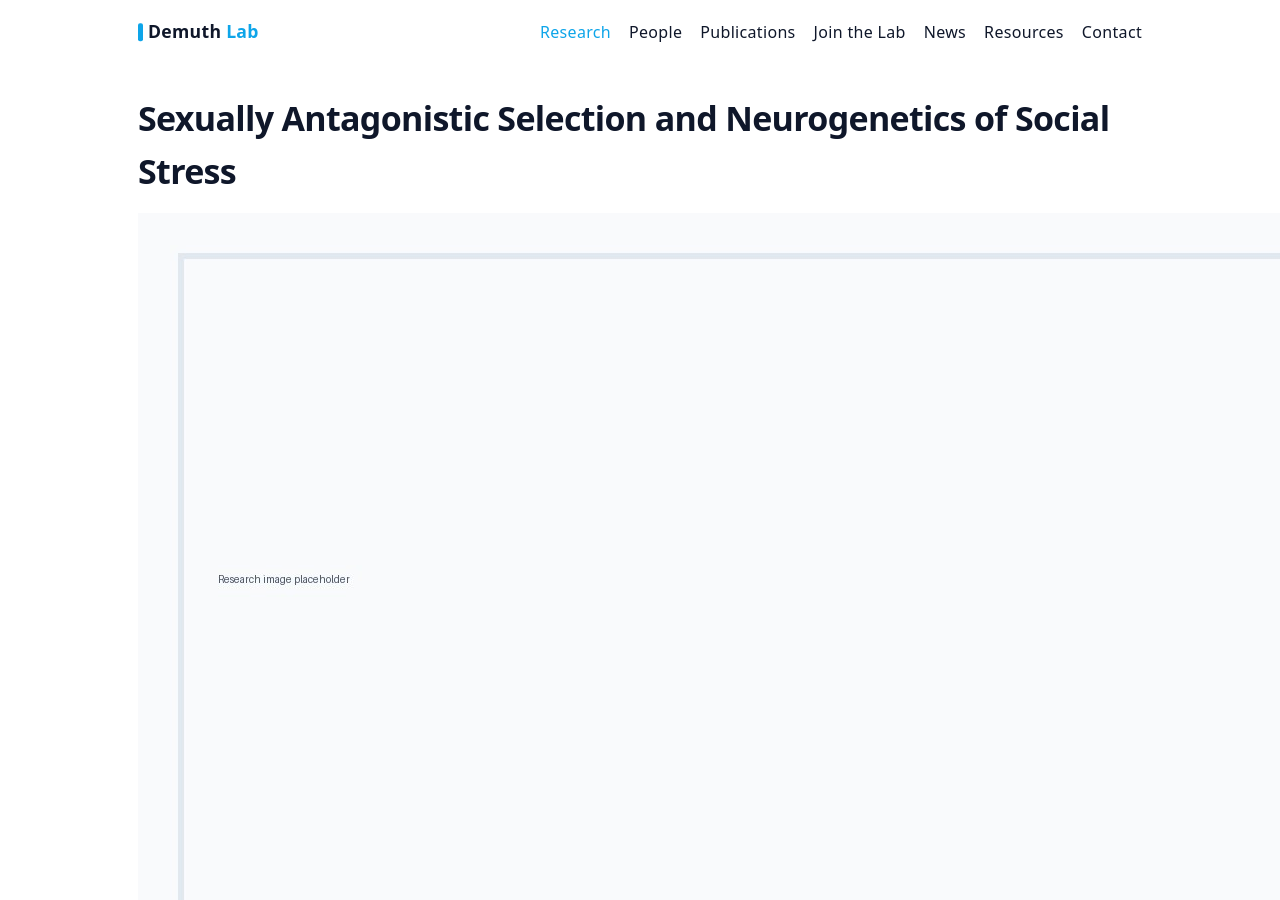
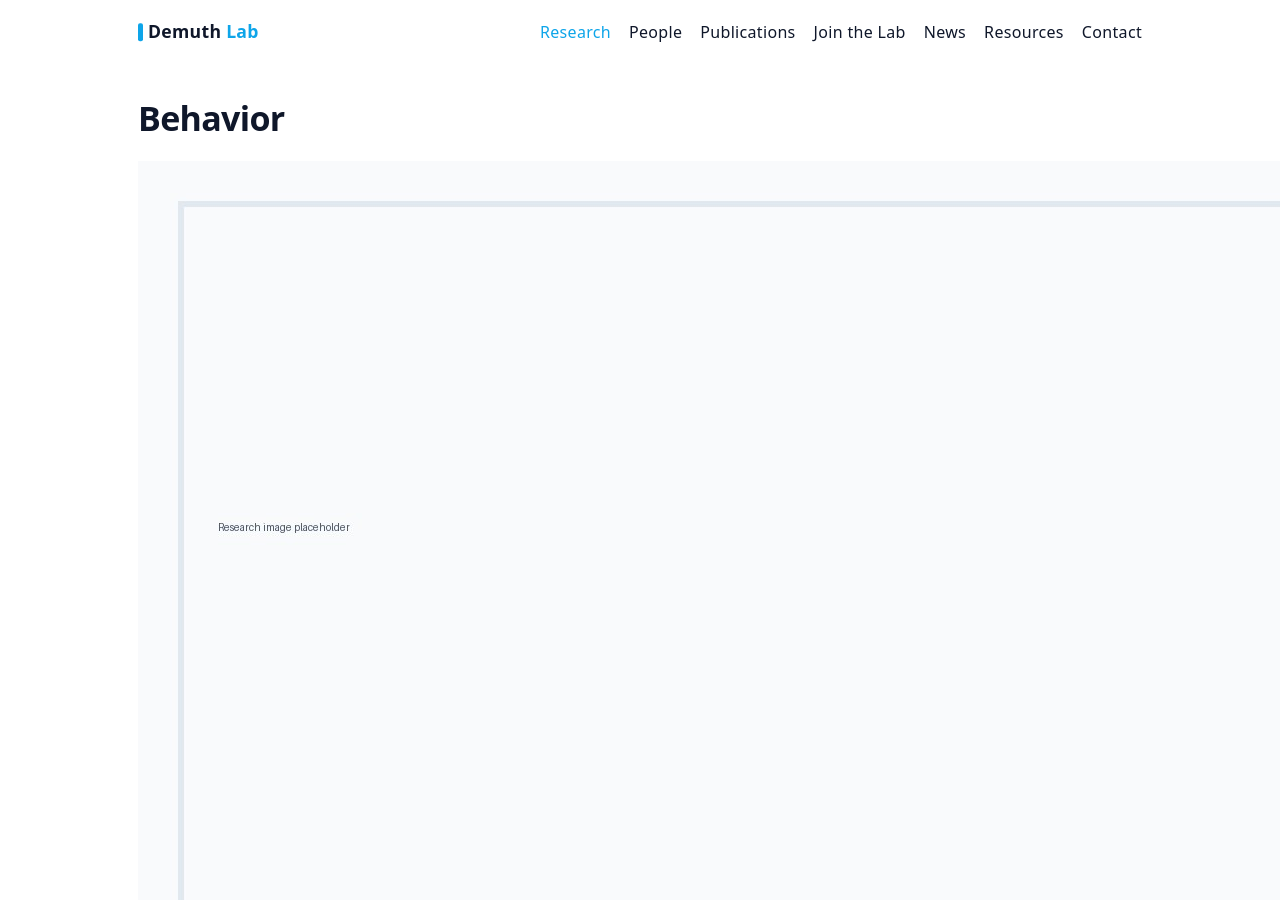
Before and after one commit to demuth-lab/demuth-lab.github.io, a Jekyll site: the page built from _research/behavior.md, in a window 1280 px wide and 900 px high. Built offline with Jekyll 4.4.1, drawn with Linux system fonts in a browser that asks for light colours.

Commit message:
Update behavior.md

```diff
--- a/_research/behavior.md
+++ b/_research/behavior.md
@@ -1,10 +1,10 @@
 ---
-title: "Sexually Antagonistic Selection and Neurogenetics of Social Stress"
+title: "Behavior"
 summary: "Genetic mechanisms underlying male-male contest behaviors"
 hero_image: "/assets/img/research/placeholder-research.jpg"
 card_image: "/assets/img/research/gcorn_fight.webp"
-card_title: "Sexually Antagonistic Selection and Neurogenetics of Social Stress"
-card_blurb: ""
+card_title: "Neurogenetics of Stress and Aggression"
+card_blurb: "A beetle model for understanding PTSD"
 key_pubs:
   - title: "Add a key paper here"
     citation: "Author A, Author B (Year) Journal"
```
